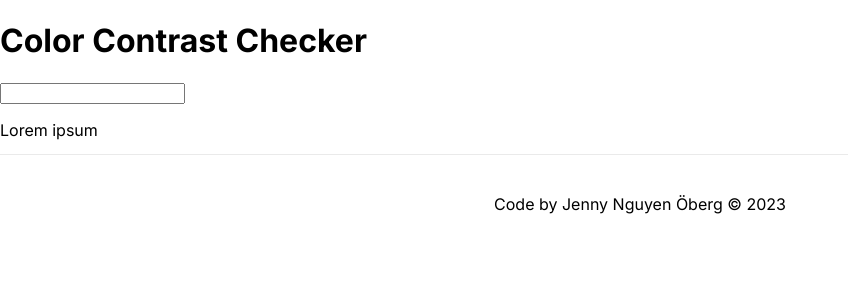
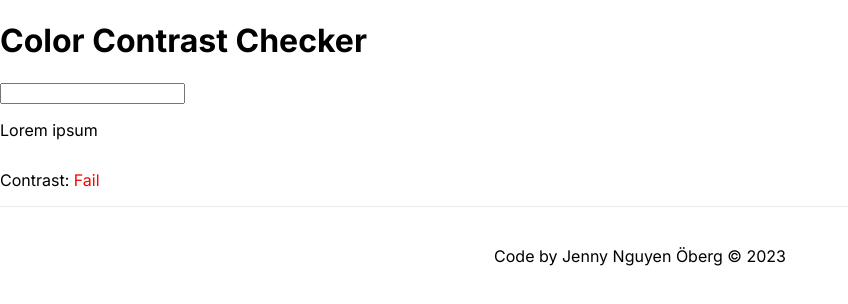
Before and after one commit to jennynguyenoberg/color-checker-TDD, a Next.js app: page / in a window 1280 px wide. Shown: the top 304 px of the page, without its empty margins (0-848 px from the left). Built offline with nearby package versions, Linux system fonts and the light colour scheme.

Commit message:
Add component to main page to render out

```diff
--- a/app/page.tsx
+++ b/app/page.tsx
@@ -1,5 +1,7 @@
+'use client'
 import ColorInput from './components/ColorInput'
 import ColorPreview from './components/ColorPreview'
+import ContrastResult from './components/ContrastResult'
 import Footer from './components/Footer'
 import Header from './components/Header'
 
@@ -9,6 +11,7 @@ export default function Page() {
       <Header />
       <ColorInput />
       <ColorPreview />
+      <ContrastResult />
       <Footer />
     </div>
   )
```
